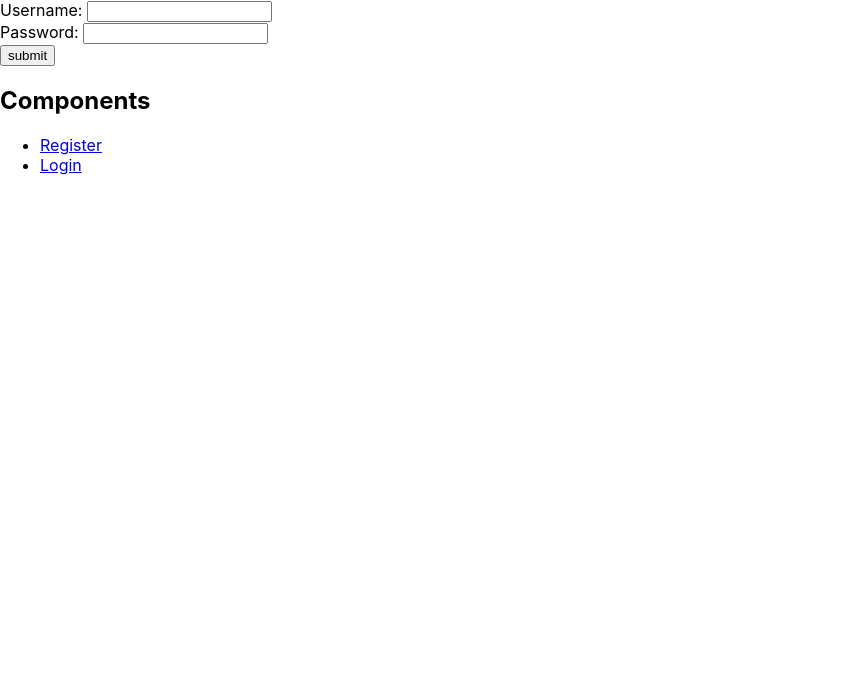
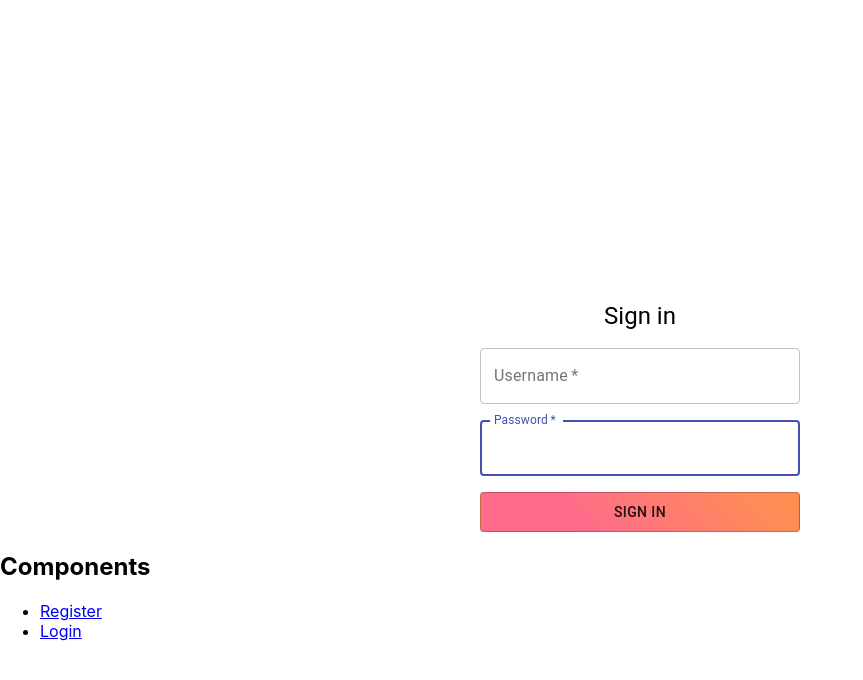
Before and after one commit to HardPocketRocket/thesis-web-application, a React (Create React App) app in the folder frontend/: page /login in a window 1280 px wide. Shown: the top 680 px of the page, without its empty margins (0-863 px from the left). Built offline with nearby package versions, Linux system fonts and the light colour scheme.

Commit message:
WIP UI for login screen

```diff
--- a/frontend/src/components/login.component.js
+++ b/frontend/src/components/login.component.js
@@ -1,13 +1,17 @@
-import React, { Component } from "react";
-import axios from "axios";
+import React, { Component } from 'react';
+import axios from 'axios';
+
+import '../css/login.css'
+
+import { TextField, Button, Typography } from '@material-ui/core';
 
 export default class LoginComponent extends Component {
 	constructor(props) {
 		super(props);
 
 		this.state = {
-            username: "",
-            password: ""
+			username: '',
+			password: ''
 		};
 
 		//binding the functions this to the class' this
@@ -37,33 +41,42 @@ export default class LoginComponent extends Component {
 			password: this.state.password
 		};
 
-        axios.post("http://localhost:5000/login", user).then(res => {
-            if(res.status === 200){
-                sessionStorage.setItem("id", res.data)
-                this.props.history.push("/home/" + res.data);
+		axios.post('http://localhost:5000/login', user).then(res => {
+			if (res.status === 200) {
+				sessionStorage.setItem('id', res.data);
+				this.props.history.push('/home/' + res.data);
 			}
 		});
 	}
 
 	render() {
 		return (
-            <div>
-                <form onSubmit={this.onSubmit}>
-                    <label>Username: </label>
-                    <input
-                        type="text"
+			<div className="Centered">
+				<Typography component='h1' variant='h5'>
+					Sign in
+				</Typography>
+				<form className="Form" onSubmit={this.onSubmit}>
+					<TextField
+						className='Input'
+						required
+						autoFocus
+						variant='outlined'
+						label='Username'
+						type='text'
 						value={this.state.username}
 						onChange={this.onChangeUsername}
 					/>
-                    <br />
-                    <label>Password: </label>
-                    <input
-                        type="password"
+					<TextField
+						className='Input'
+						required
+						autoFocus
+						variant='outlined'
+						label='Password'
+						type='password'
 						value={this.state.password}
 						onChange={this.onChangePassword}
 					/>
-                    <br />
-                    <input type="submit" value="submit" />
+					<Button className="Button" variant="outlined" type='submit' value='submit'>Sign In</Button>
 				</form>
 			</div>
 		);
--- /dev/null
+++ b/frontend/src/css/login.css
@@ -0,0 +1,25 @@
+.Centered{
+    display: flex;
+    flex-direction: column;
+    align-items: center;
+    margin-top: 300px;
+}
+
+.Form{
+    display: flex;
+    flex-direction: column;
+    align-items: center;
+    margin-top: 16px;
+}
+
+.Input{
+    height: 72px;
+    width: 320px;
+}
+
+.Button{
+    height: 40px;
+    width: 320px;
+    background: linear-gradient(45deg, #FE6B8B 30%, #FF8E53 90%);
+    align-items: center;
+}
```
Lines whose indentation alone changed are shown as unchanged.
